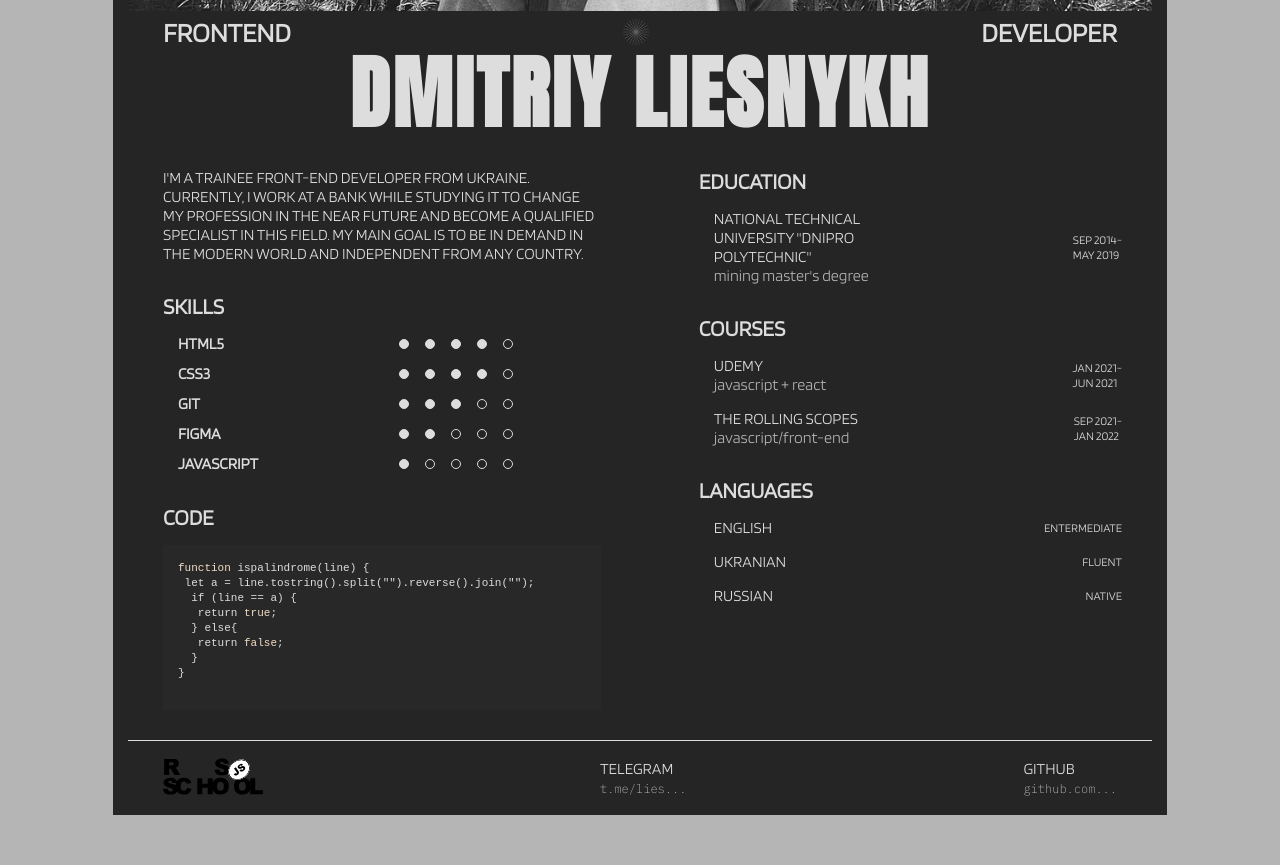
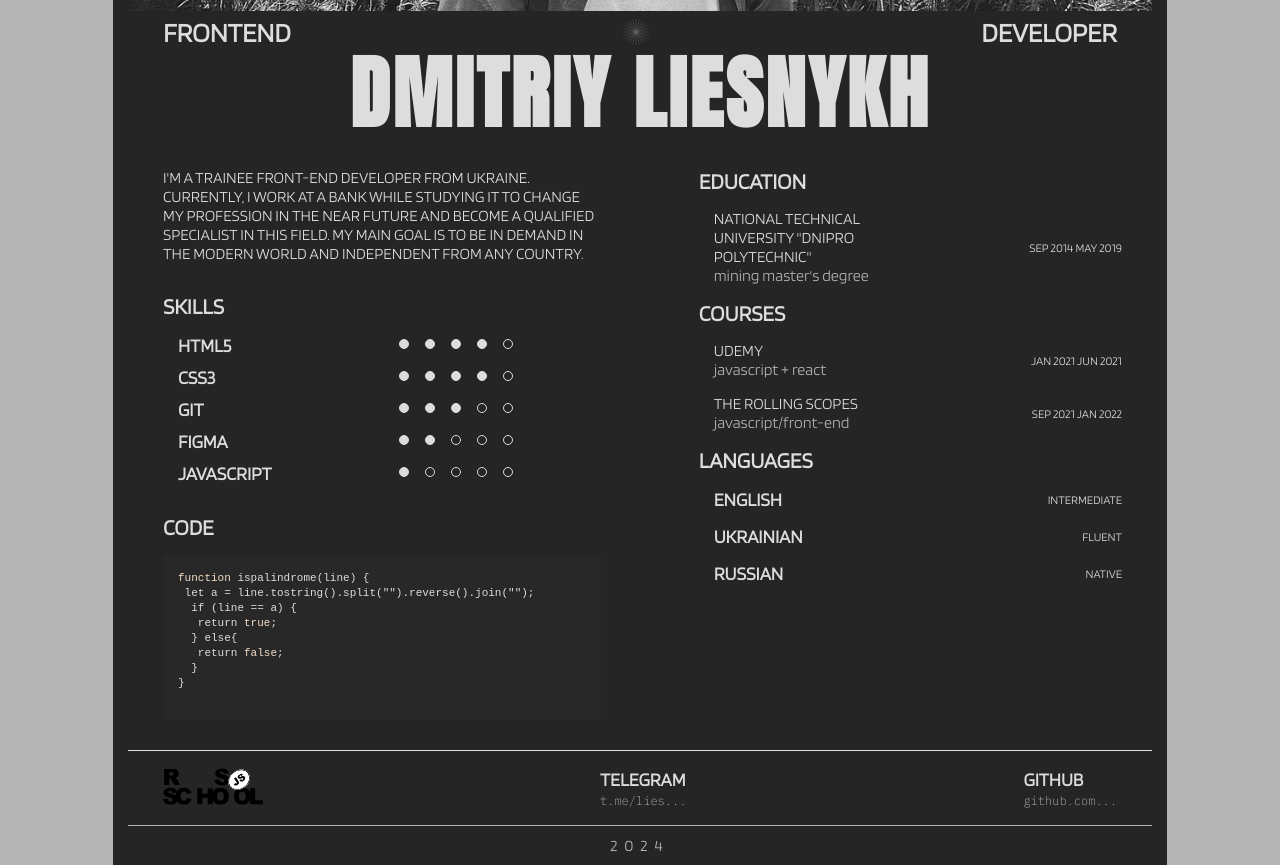
Before and after one commit to Dmitriylies/rsschool-cv, a plain HTML site: page index.html in a window 1280 px wide. Shown: the part 420-1285 px from the top of the page. Before the commit the page ends 1235 px from the top, so only its background shows below. Drawn offline with Linux system fonts and the light colour scheme.

Commit message:
fix: fixed html code

```diff
--- a/index.html
+++ b/index.html
@@ -10,7 +10,7 @@
     <div class="wrapper">
        <header>
            <div class="header__photo">
-               <img class="header__img" src="/images/header_photo.jpeg" alt="my photo">
+               <img class="header__img" src="/images/header_photo.jpeg" alt="Liesnykh Dmitriy's photo">
            </div>
            <div class="profession">
                <h2 class="profession__text">Frontend</h2>
@@ -19,43 +19,43 @@
            </div>
            <h1 class="name">Dmitriy Liesnykh</h1>
        </header>
-       <main section class="main">
-        <section class="container">
+       <main class="main">
+        <div class="container">
             <p class="about">
                 I'm a trainee Front-end Developer from Ukraine.
                 Currently, I work at a bank while studying IT to change my profession in the near future and become a qualified specialist in this field.
                 My main goal is to be in demand in the modern world and independent from any country.
             </p>
             <article class="article__item">
-                <h3 class="content__title title">skills</h3>
+                <h2 class="content__title title">skills</h2>
                 <ul class="content__list">
                     <li class="content__item">
                         <div class="list-item__inner">
-                            <h4 class="list-item__name">HTML5</h4>
+                            <h3 class="list-item__name">HTML5</h3>
                             <div class="list-item__indikator">
                                 <div class="indikator__item full"></div>
                                 <div class="indikator__item full"></div>
                                 <div class="indikator__item full"></div>
                                 <div class="indikator__item full"></div>
-                                <div class="indikator__item empty"></div>
+                                <div class="indikator__item"></div>
                             </div>
                         </div>
                     </li>
                     <li class="content__item">
                         <div class="list-item__inner">
-                            <h4 class="list-item__name">CSS3</h4>
+                            <h3 class="list-item__name">CSS3</h3>
                             <div class="list-item__indikator">
                                 <div class="indikator__item full"></div>
                                 <div class="indikator__item full"></div>
                                 <div class="indikator__item full"></div>
                                 <div class="indikator__item full"></div>
-                                <div class="indikator__item empty"></div>
+                                <div class="indikator__item"></div>
                             </div>
                         </div>
                     </li>
                     <li class="content__item">
                         <div class="list-item__inner">
-                            <h4 class="list-item__name">git</h4>
+                            <h3 class="list-item__name">Git</h3>
                             <div class="list-item__indikator">
                                 <div class="indikator__item full"></div>
                                 <div class="indikator__item full"></div>
@@ -67,7 +67,7 @@
                     </li>
                     <li class="content__item">
                         <div class="list-item__inner">
-                            <h4 class="list-item__name">Figma</h4>
+                            <h3 class="list-item__name">Figma</h3>
                             <div class="list-item__indikator">
                                 <div class="indikator__item full"></div>
                                 <div class="indikator__item full"></div>
@@ -79,20 +79,20 @@
                     </li>
                     <li class="content__item">
                         <div class="list-item__inner">
-                            <h4 class="list-item__name">JavaScript</h4>
+                            <h3 class="list-item__name">JavaScript</h3>
                             <div class="list-item__indikator">
                                 <div class="indikator__item full"></div>
-                                <div class="indikator__item empty"></div>
-                                <div class="indikator__item empty"></div>
-                                <div class="indikator__item empty"></div>
-                                <div class="indikator__item empty"></div>
+                                <div class="indikator__item"></div>
+                                <div class="indikator__item"></div>
+                                <div class="indikator__item"></div>
+                                <div class="indikator__item"></div>
                             </div>
                         </div>
                     </li>
                 </ul>
             </article>
             <article class="article__item">
-                <h3 class="content__title title">code</h3>
+                <h2 class="content__title title">code</h2>
                 <div class="content__code">
                     <pre>
                         <code class="code">
@@ -108,74 +108,85 @@
                     </pre>
             </div>
             </article>
-        </section>
-        <section class="container">
-            <article class="article__item">
-                <h3 class="content__title title">Education</h3>
-                <div class="content__wrapper">
+        </div>
+        <div class="container">
+            <section class="section__item">
+                <h2 class="content__title title">Education</h2>
+                <ul>
+                    <li class="content__wrapper">
                         <div class="content__info">
                             <a class="place" href="https://www.nmu.org.ua/ua/" target="_blank">National Technical University "Dnipro Polytechnic"</a>
                             <p class="major">Mining master's degree</p>
                         </div>
                         <div class="content__desc">
-                        <p>sep 2014-</p>
-                        <p>may 2019</p>
+                            <time datetime="2014-09">Sep 2014</time>
+                            <time datetime="2019-05">May 2019</time>
                         </div>
-                </div>
-            </article>
-            <article class="article__item">
-                <h3 class="content__title title">courses</h3>
-                <div class="content__wrapper">
+                    </li>
+                </ul>
+            </section>
+            <section class="section__item">
+                <h2 class="content__title title">courses</h2>
+                <ul>
+                    <li class="content__wrapper">
                         <div class="content__info">
                             <a class="place" href="https://www.udemy.com/course/javascript_full/" target="_blank">udemy</a>
                             <p class="major">JavaScript + React</p>
                         </div>
                         <div class="content__desc">
-                        <p>jan 2021-</p>
-                        <p>jun 2021</p>
+                            <time datetime="2021-01">Jan 2021</time>
+                            <time datetime="2021-06">Jun 2021</time>
                         </div>
-                </div>
-                <div class="content__wrapper">
+                    </li>
+                    <li class="content__wrapper">
                         <div class="content__info">
                             <a class="place" href="https://rs.school/courses/javascript-ru" target="_blank">The Rolling Scopes</a>
                             <p class="major">JavaScript/Front-end</p>
                         </div>
                         <div class="content__desc">
-                        <p>sep 2021-</p>
-                        <p>jan 2022</p>
+                            <time datetime="2021-09">Sep 2021</time>
+                            <time datetime="2022-01">Jan 2022</time>
                         </div>
+                    </li>
+                </ul>
+            </section>
+            <section class="section__item">
+                <h2 class="content__title title">Languages</h2>
+                <ul>
+                    <li class="content__wrapper">
+                        <h3 class="">English</h3>
+                        <p class="content__desc">Intermediate</p>
+                    </li>
+                    <li class="content__wrapper">
+                        <h3 class="">Ukrainian</h3>
+                        <p class="content__desc">Fluent</p>
+                    </li>
+                    <li class="content__wrapper">
+                        <h3 class="">Russian</h3>
+                        <p class="content__desc">Native</p>
+                    </li>
+                </ul>
+            </section>
         </div>
-            </article>
-            <article class="article__item">
-                <h3 class="content__title title">Languages</h3>
-                <div class="content__wrapper">
-                    <p class="">English</p>
-                    <p class="content__desc">entermediate</p>
-                </div>
-                <div class="content__wrapper">
-                    <p class="">Ukranian</p>
-                    <p class="content__desc">fluent</p>
-                </div>
-                <div class="content__wrapper">
-                    <p class="">Russian</p>
-                    <p class="content__desc">native</p>
-                </div>
-            </article>
-        </section>
     </main>
     <footer class="footer">
-        <div class="foorer__item">
-        <a class="footer__link" href="https://rs.school" target="_blank">
+        <div class="footer__wrapper">
+            <div class="footer__item">
+            <a class="footer__link" href="https://rs.school/courses/javascript-ru" target="_blank">
                 <img class="footer__img footer__item" src="images/rs_school.svg" alt="rs school link">
             </a>
             </div>
-        <div class="foorer__item">
-            <p class="footer__">telegram</p>
+            <div class="footer__item">
+                <h3 class="footer__">telegram</h3>
                 <a class="footer__link" href="https://t.me/Liesnykh_Dmitriy" target="_blank">t.me/Lies...</a>
             </div>
-        <div class="foorer__item">
-            <p>github</p>
+            <div class="footer__item">
+                <h3>github</h3>
                 <a class="footer__link" href="https://github.com/Dmitriylies" target="_blank">github.com...</a>
+            </div>
+        </div>
+        <div class="footer__bottom">
+            <p class="footer__bottom-text">2024</p>
         </div>
     </footer>
 </div>
--- a/style.css
+++ b/style.css
@@ -175,6 +175,9 @@ body {
     justify-content: space-between;
 }
 .footer {
+
+}
+.footer__wrapper {
     display: flex;
     justify-content: space-between;
     align-items: center;
@@ -185,7 +188,7 @@ body {
     height: 50px;
     max-width: 100px;
 }
-.foorer__item {
+.footer__item {
 
 }
 .footer__link {
@@ -193,3 +196,15 @@ body {
     text-transform: lowercase;
     font-size: 12px;
 }
+.footer__bottom {
+    display: flex;
+    justify-content: center;
+    align-items: center;
+
+    border-top: 0.5px solid #B5B5B5;;
+    padding: 10px 0;
+}
+.footer__bottom-text {
+    letter-spacing: 7px;
+    color: #B5B5B5;
+}
```
Also changed, not shown: fix.html (added, +126 -0 lines), 1 other file. Lines whose indentation alone changed are shown as unchanged.
